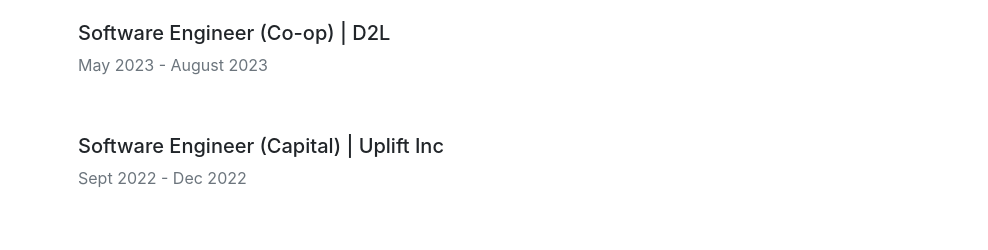
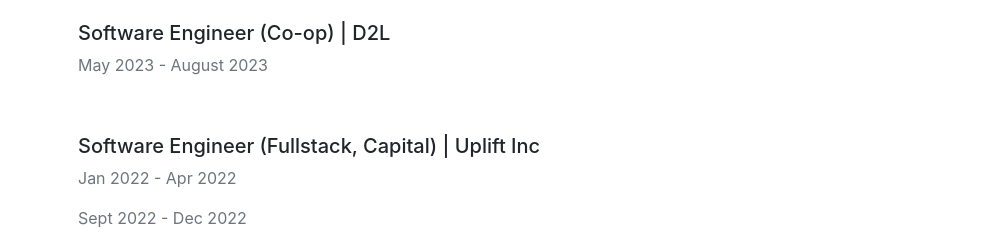
Before and after one commit to DannyDaoBoYang/PersonalWebsite, a plain HTML site: page public/index.html in a window 1280 px wide. Shown: the part 1005-1255 px from the top of the page, 292-1280 px from the left. Drawn offline with nearby package versions, Linux system fonts and the light colour scheme; some packages are replaced by stand-ins of ours.

Commit message:
Update index.html

```diff
--- a/public/index.html
+++ b/public/index.html
@@ -112,7 +112,8 @@
         <a href="https://www.uplift.com/"><img src="image/Uplift-Logo.png" class="exp-logo img-fluid" alt="Uplift"></a>
       </div>
       <div class="col-md-9">
-        <h5>Software Engineer (Capital) | Uplift Inc</h5>
+        <h5>Software Engineer (Fullstack, Capital) | Uplift Inc</h5>
+        <p class="text-muted">Jan 2022 - Apr 2022</p>
         <p class="text-muted">Sept 2022 - Dec 2022</p>
       </div>
     </div>
```
